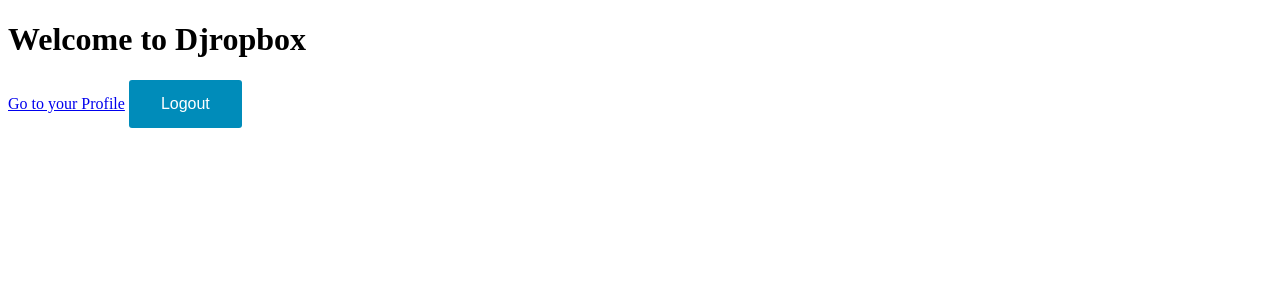
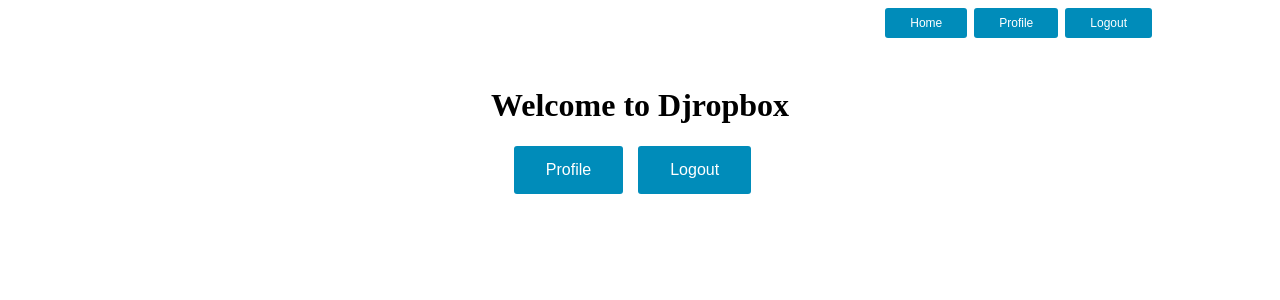
Before and after one commit to 0u714w/djropbox, a Django app: page / in a window 1280 px wide. Shown: the top 300 px of the page. Run offline with Django 3.2, Linux system fonts and the light colour scheme; the visitor is signed in with stand-in values (Sample User, id 1).

Commit message:
more styling

```diff
--- a/djropbox/static/style.css
+++ b/djropbox/static/style.css
@@ -1,3 +1,14 @@
+body {
+    margin-left: 10%;
+    margin-right: 10%;
+}
+
+.main-div {
+    display: flex;
+    justify-content: center;
+    align-content: center;
+}
+
 .button {
     background-color: #008CBA;
     border: none;
@@ -8,17 +19,24 @@
     display: inline-block;
     font-size: 16px;
     margin-bottom: 10px;
+    margin-right: 15px;
     border-radius: 3px;
+    vertical-align: middle;
+}
+
+.nav-container {
+    display: flex;
+    justify-content: flex-end;
 }
 
 .nav-button {
     background-color: #008CBA;
+    margin-left: 7px;
     border: none;
     color: white;
     padding: 8px 25px;
     text-align: center;
     text-decoration: none;
-    display: inline-block;
     font-size: 12px;
     margin-bottom: 10px;
     border-radius: 3px;
@@ -38,3 +56,17 @@
     width: 20%;
     text-align: center;
 }
+
+#file-icon, #folder-icon {
+    padding-right: 10px;
+}
+
+#back-icon-folder {
+    padding-right: 15px;
+    font-size: 20px;
+}
+
+#home-icon {
+    padding-right: 15px;
+    font-size: 25px;
+}
--- a/djropbox/templates/index.html
+++ b/djropbox/templates/index.html
@@ -5,19 +5,27 @@
         <meta charset='UTF-8' />
         <meta name='viewport' content='width=device-width, initial-scale=1.0' />
         <meta http-equiv='X-UA-Compatible' content='ie=edge' />
-        <link rel="stylesheet" href="{% static 'style.css' %}" />
+        <link rel="stylesheet" href="{% static 'style.css' now 'U' %}" />
         <title>Login</title>
     </head>
 
     <body>
+
+        {% include 'navbar.html' %}
+        <br />
+
+        <div class="main-div">
             <h1>Welcome to Djropbox</h1>
+        </div>
+        <div class="main-div">
             {% if user.is_authenticated %}
-        <a href="profile">Go to your Profile</a>
+            <a href="profile"><button class="button">Profile</button></a>
             <a href='/logout/'><button class="button">Logout</button></a>
             {% else %}
             <a href='/signup/'><button class="button">Signup</button></a>
             <a href='/login/'><button class="button">Login</button></a>
             {% endif %}
+        </div>
     </body>
 
 </html>
--- a/djropbox/templates/main.html
+++ b/djropbox/templates/main.html
@@ -5,7 +5,7 @@
         <meta charset='UTF-8' />
         <meta name='viewport' content='width=device-width, initial-scale=1.0' />
         <meta http-equiv='X-UA-Compatible' content='ie=edge' />
-        <link rel="stylesheet" href="{% static 'style.css' %}" />
+        <link rel="stylesheet" href="{% static 'style.css' now 'U' %}" />
         <title>Login</title>
     </head>
     <body>
@@ -18,7 +18,7 @@
         <br />
 
         {% if messages %}
-        <ul class="messages" style='list-style: none; padding: 20px; background-color: rgba(255, 0, 0, 0.6); color: white; border-radius: 3px; border: red 2px solid; width: 20%; text-align: center;'>
+        <ul class="messages">
             {% for message in messages %}
             <li{% if message.tags %} class="{{ message.tags }}"{% endif %}>{{ message }}</li>
             {% endfor %}
--- a/djropbox/templates/navbar.html
+++ b/djropbox/templates/navbar.html
@@ -5,14 +5,15 @@
         <meta charset='UTF-8' />
         <meta name='viewport' content='width=device-width, initial-scale=1.0' />
         <meta http-equiv='X-UA-Compatible' content='ie=edge' />
-        <link rel="stylesheet" href="{% static 'style.css' %}" />
+        <link rel="stylesheet" href="{% static 'style.css' now 'U' %}" />
         <title>Navbar</title>
     </head>
     <body>
 
-        <div>
+        <div class="nav-container">
             {% if user.is_authenticated %}
             <a href='/'><button class="nav-button">Home</button></a>
+            <a href="/profile"><button class="nav-button">Profile</button></a>
             <a href='/logout/'><button class="nav-button">Logout</button></a>
             {% else %}
             <a href='/login/'><button class="nav-button">Login</button></a>
```
Also changed, not shown: djropbox/templates/fileform.html (+31 -5 lines), djropbox/templates/folder.html (+17 -2 lines), djropbox/templates/form.html (+30 -5 lines), djropbox/templates/profile.html (+28 -6 lines), djropbox/templates/success.html (+15 -2 lines). Lines whose indentation alone changed are shown as unchanged.
